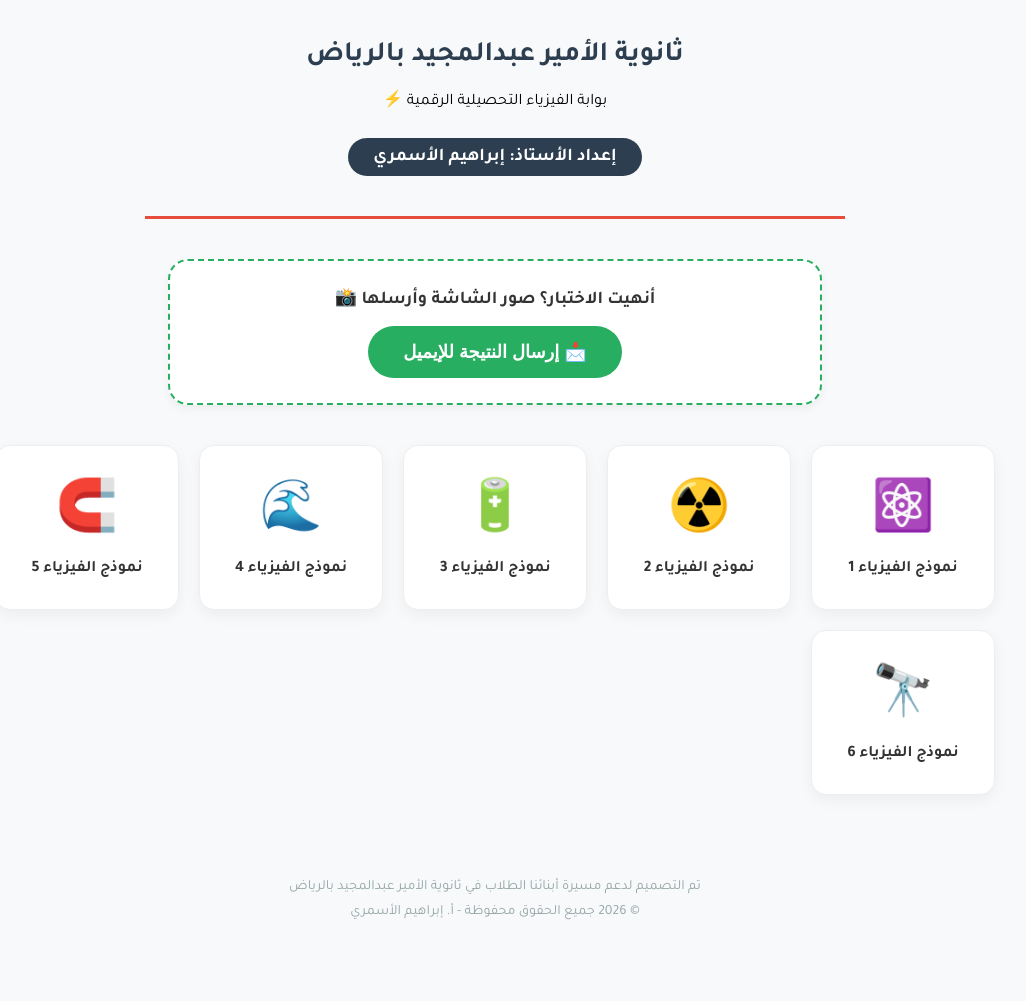
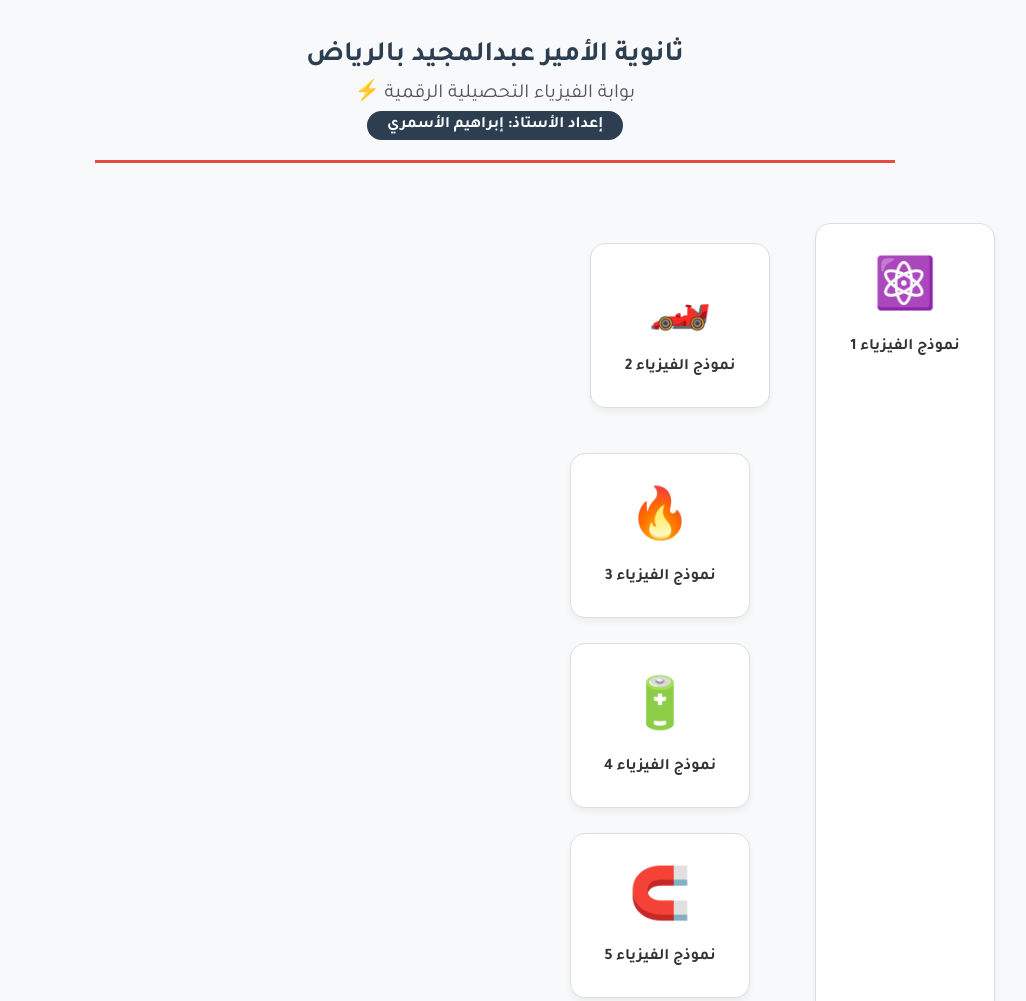
Before and after one commit to alasmryabrahym/Physics, a plain HTML site: page index.html in a window 1280 px wide. Shown: the top 1001 px of the page, without its empty margins (145-1171 px from the left). Before the commit the page ends 965 px from the top, so only its background shows below. Drawn offline with Linux system fonts and the light colour scheme.

Commit message:
Add files via upload

```diff
--- a/index.html
+++ b/index.html
@@ -7,10 +7,10 @@
     <link href="https://fonts.googleapis.com/css2?family=Tajawal:wght@400;700&display=swap" rel="stylesheet">
     <style>
         :root {
-            --primary-color: #2c3e50;
-            --accent-color: #e74c3c;
-            --success-color: #27ae60;
+            --primary-color: #2c3e50; /* لون كحلي وقور */
+            --accent-color: #e74c3c;  /* لون أحمر للتنبيه */
             --bg-color: #f8f9fa;
+            --card-bg: #ffffff;
         }
 
         body {
@@ -25,120 +25,83 @@
 
         .header {
             text-align: center;
-            margin-bottom: 20px;
+            margin-bottom: 40px;
+            border-bottom: 3px solid var(--accent-color);
+            padding-bottom: 20px;
             width: 100%;
             max-width: 800px;
         }
 
-        .header h1 { color: var(--primary-color); font-size: 28px; margin-bottom: 5px; }
+        .header h1 {
+            color: var(--primary-color);
+            font-size: 28px;
+            margin-bottom: 5px;
+        }
+
+        .header p {
+            color: #555;
+            font-size: 20px;
+            margin: 5px 0;
+        }
 
         .teacher-name {
             background: var(--primary-color);
             color: white;
-            padding: 8px 25px;
-            border-radius: 25px;
+            padding: 5px 20px;
+            border-radius: 20px;
             display: inline-block;
             font-weight: bold;
-            margin-top: 10px;
-            font-size: 18px;
         }
 
-        .divider {
-            width: 100%;
-            max-width: 700px;
-            height: 3px;
-            background-color: var(--accent-color);
-            margin: 20px 0 40px 0;
-        }
-
-        /* قسم إرسال النتيجة */
-        .result-section {
-            width: 100%;
-            max-width: 600px;
-            background: #fff;
-            border: 2px dashed var(--success-color);
-            padding: 25px;
-            border-radius: 20px;
-            text-align: center;
-            margin-bottom: 40px;
-            box-shadow: 0 4px 10px rgba(0,0,0,0.05);
-        }
-
-        .result-section p {
-            margin: 0 0 15px 0;
-            font-weight: bold;
-            font-size: 18px;
-            color: #333;
-        }
-
-        .send-btn {
-            display: inline-flex;
-            align-items: center;
-            justify-content: center;
-            background-color: var(--success-color);
-            color: white;
-            padding: 15px 35px;
-            border-radius: 50px;
-            text-decoration: none;
-            font-weight: bold;
-            font-size: 18px;
-            transition: 0.3s;
-            gap: 10px;
-            border: none;
-            cursor: pointer;
-        }
-
-        .send-btn:hover {
-            background-color: #219150;
-            transform: scale(1.05);
-        }
-
-        /* شبكة الاختبارات */
         .grid-container {
             display: grid;
             grid-template-columns: repeat(auto-fill, minmax(180px, 1fr));
-            gap: 20px;
+            gap: 25px;
             width: 100%;
             max-width: 1000px;
+            padding: 20px;
         }
 
         .card {
-            background: #ffffff;
+            background: var(--card-bg);
             border-radius: 15px;
-            padding: 30px 10px;
+            padding: 30px 20px;
             text-align: center;
             text-decoration: none;
             color: #333;
-            transition: 0.3s;
-            border: 1px solid #eee;
-            box-shadow: 0 5px 15px rgba(0,0,0,0.05);
-            display: flex;
-            flex-direction: column;
-            align-items: center;
+            transition: all 0.3s ease;
+            border: 1px solid #ddd;
+            box-shadow: 0 4px 6px rgba(0,0,0,0.05);
         }
 
         .card:hover {
-            transform: translateY(-8px);
-            box-shadow: 0 12px 25px rgba(0,0,0,0.1);
+            transform: translateY(-10px);
+            box-shadow: 0 15px 30px rgba(0,0,0,0.1);
             border-color: var(--accent-color);
         }
 
-        .icon { font-size: 50px; margin-bottom: 15px; display: block; }
-        .card span { font-weight: bold; font-size: 16px; }
+        .icon {
+            font-size: 50px;
+            margin-bottom: 15px;
+            display: block;
+        }
+
+        .card span {
+            font-weight: bold;
+            font-size: 16px;
+        }
 
         footer {
-            margin-top: 60px;
+            margin-top: 50px;
             padding: 20px;
-            color: #95a5a6;
+            color: #7f8c8d;
             font-size: 14px;
             text-align: center;
-            line-height: 1.8;
         }
 
         @media (max-width: 600px) {
             .grid-container { grid-template-columns: repeat(2, 1fr); gap: 15px; }
             .header h1 { font-size: 22px; }
-            .send-btn { width: 90%; font-size: 16px; }
         }
     </style>
 </head>
@@ -150,64 +113,43 @@
         <div class="teacher-name">إعداد الأستاذ: إبراهيم الأسمري</div>
     </div>
 
-    <div class="divider"></div>
-
-    <div class="result-section">
-        <p>أنهيت الاختبار؟ صور الشاشة وأرسلها 📸</p>
-        <button onclick="handleEmailClick()" class="send-btn">
-            <span>📩 إرسال النتيجة للإيميل</span>
-        </button>
-    </div>
-
     <div class="grid-container">
         <a href="https://alasmryabrahym.github.io/Number-1/" target="_blank" class="card">
             <div class="icon">⚛️</div>
             <span>نموذج الفيزياء 1</span>
         </a>
-<a href="https://alasmryabrahym.github.io/Number-1/" target="_blank" class="card">
-            <div class="icon">☢️</div>
+<div class="grid-container">
+        <a href="https://alasmryabrahym.github.io/Number-2/" target="_blank" class="card">
+            <div class="icon">🏎️</div>
             <span>نموذج الفيزياء 2</span>
         </a>
-        <a href="#" class="card">
-            <div class="icon">🔋</div>
+<div class="grid-container">
+        <a href="ضع_رابط_الاختبار_هنا" target="_blank" class="card">
+            <div class="icon">🔥</div>
             <span>نموذج الفيزياء 3</span>
         </a>
-<a href="https://alasmryabrahym.github.io/Number-1/" target="_blank" class="card">
-            <div class="icon">🌊</div>
+
+        <a href="ضع_رابط_الاختبار_هنا" target="_blank" class="card">
+            <div class="icon">🔋</div>
             <span>نموذج الفيزياء 4</span>
         </a>
-        <a href="#" class="card">
+
+        <a href="ضع_رابط_الاختبار_هنا" target="_blank" class="card">
             <div class="icon">🧲</div>
             <span>نموذج الفيزياء 5</span>
         </a>
 
-        <a href="#" class="card">
+        <a href="ضع_رابط_الاختبار_هنا" target="_blank" class="card">
             <div class="icon">🔭</div>
             <span>نموذج الفيزياء 6</span>
         </a>
-    </div>
+
+        </div>
 
     <footer>
-        تم التصميم لدعم مسيرة أبنائنا الطلاب في ثانوية الأمير عبدالمجيد بالرياض<br>
-        © 2026 جميع الحقوق محفوظة - أ. إبراهيم الأسمري
+        <p>تم التصميم لدعم مسيرة أبنائنا الطلاب في ثانوية الأمير عبدالمجيد</p>
+        <p>© 2026 جميع الحقوق محفوظة - أ. إبراهيم الأسمري</p>
     </footer>
-
-    <script>
-        function handleEmailClick() {
-            const email = "alasmryabrahym123@gmail.com";
-            const subject = encodeURIComponent("نتيجة اختبار الفيزياء التحصيلي");
-            const body = encodeURIComponent("السلام عليكم أستاذ إبراهيم، مرفق لكم صورة نتيجة الاختبار الخاص بي..");
-
-            const isMobile = /iPhone|iPad|iPod|Android/i.test(navigator.userAgent);
-
-            if (isMobile) {
-                window.location.href = `mailto:${email}?subject=${subject}&body=${body}`;
-            } else {
-                const gmailUrl = `https://mail.google.com/mail/?view=cm&fs=1&to=${email}&su=${subject}&body=${body}`;
-                window.open(gmailUrl, '_blank');
-            }
-        }
-    </script>
 
 </body>
 </html>
```
